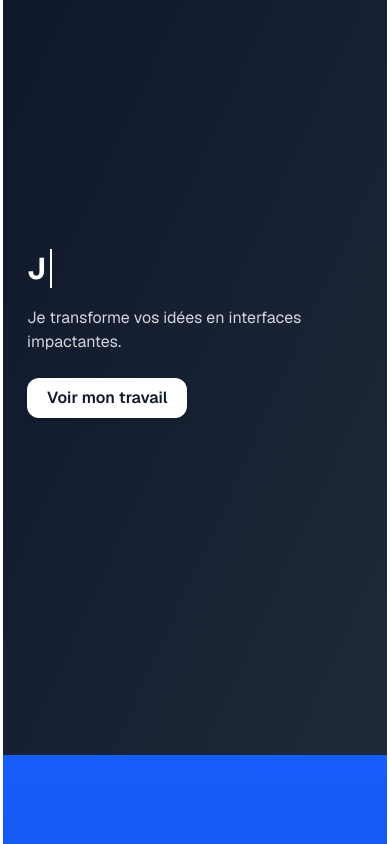
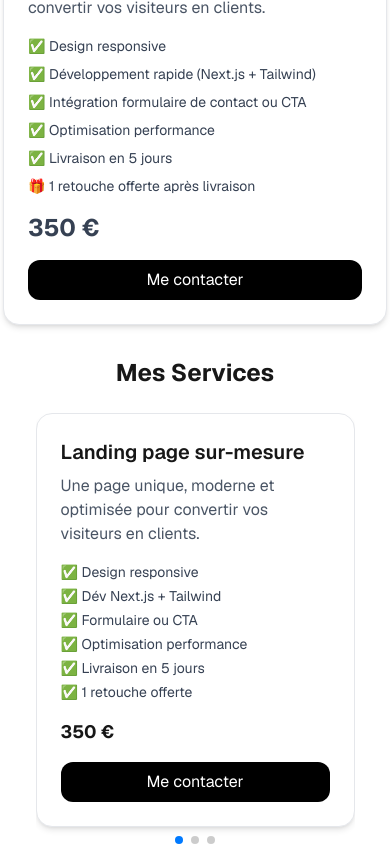
Before and after one commit to Halloween47/vitrine-2025, a Next.js app: page / in a window 390 px wide. Shown: the part 1000-1844 px from the top of the page. Built offline with nearby package versions, Linux system fonts and the light colour scheme; no server answers.

Commit message:
MOBILE Home (services) : test visuel

```diff
--- a/package.json
+++ b/package.json
@@ -25,6 +25,7 @@
     "react-dom": "^18.3.1",
     "react-slick": "^0.30.3",
     "slick-carousel": "^1.8.1",
+    "swiper": "^11.2.6",
     "tailwindcss": "^4.0.12",
     "three": "^0.174.0"
   },
--- a/src/app/page.tsx
+++ b/src/app/page.tsx
@@ -1,7 +1,9 @@
 // import Image from "next/image";
 import Hero from "@/components/Hero";
-import Hero1 from "@/components/tests/Hero1";
-import Hero3 from "@/components/tests/Hero3";
+// import Hero1 from "@/components/tests/Hero1";
+// import Hero3 from "@/components/tests/Hero3";
+// import ServicesButtonGroup from "@/components/Services/ServicesButtonGroup";
+// import ServicesCards from "@/components/Services/ServicesCard";
 import Contact from "@/components/Contact/Contact";
 import styles from "./page.module.css";
 import Ressources from "@/components/Ressources/Ressources";
@@ -10,6 +12,9 @@ import Tarifs from "@/components/Tarifs/Tarifs";
 import BetaBanner from "@/components/Beta/BetaBanner";
 import HeroDemo from "@/components/Demo/HeroDemo";
 import Dispo from "@/components/Beta/Dispo";
+import Services from "@/components/Services/Services";
+import TestServicesCard from "@/components/Services/TestServiceCard";
+import ServicesCarousel from "@/components/Services/ServicesCarousel";
 
 
 export default function Home() {
@@ -19,8 +24,13 @@ export default function Home() {
         <BetaBanner />
         <Dispo />
         <HeroDemo />
-        <Hero1 />
-        <Hero3 />
+        {/* <Hero1 /> */}
+        {/* <Hero3 /> */}
+        <TestServicesCard />
+        <ServicesCarousel />
+        {/* <ServicesButtonGroup /> */}
+        {/* <ServicesCards /> */}
+        <Services />
         <Hero />
         <div className="home-content flex flex-wrap justify-between mt-5 gap-5">
           <Projets />
--- a/src/components/Beta/BetaBanner.tsx
+++ b/src/components/Beta/BetaBanner.tsx
@@ -13,6 +13,8 @@ const BetaBanner = () => {
       marginBottom: '20px'
     }}>
       ⚠️ Version BETA : le site est en cours de construction.
+      {/* ⚠️ Version <em>BETA</em> : le site est en cours de construction. */}
+      {/* ⚠️ Version BETA<br/>le site est en cours de construction. */}
     </div>
   );
 };
--- /dev/null
+++ b/src/components/Services/ServicesButtonGroup.tsx
@@ -0,0 +1,14 @@
+import * as React from 'react';
+import Button from '@mui/material/Button';
+import ButtonGroup from '@mui/material/ButtonGroup';
+
+export default function BasicButtonGroup() {
+  return (
+    <div>
+      <ButtonGroup variant="contained" aria-label="Small button group" size="small">
+        <Button>Site vitrine</Button>
+        <Button>Prototype</Button>
+      </ButtonGroup>
+  </div>
+  );
+}
--- /dev/null
+++ b/src/components/Services/ServicesCard.tsx
@@ -0,0 +1,44 @@
+import * as React from 'react';
+import Card from '@mui/material/Card';
+import Box from '@mui/material/Box';
+import Chip from '@mui/material/Chip';
+import Stack from '@mui/material/Stack';
+import Divider from '@mui/material/Divider';
+import Typography from '@mui/material/Typography';
+
+export default function IntroDivider() {
+  return (
+    <Card variant="outlined" sx={{ maxWidth: 360 }}>
+      <Box sx={{ p: 2 }}>
+        <Stack
+          direction="row"
+          sx={{ justifyContent: 'space-between', alignItems: 'center' }}
+        >
+          <Typography gutterBottom variant="h5" component="div">
+            Landing Page
+          </Typography>
+          {/* <Typography gutterBottom variant="h4" component="div">
+            3900€
+          </Typography> */}
+        </Stack>
+        <Typography gutterBottom variant="h4" component="div">
+            3900€
+          </Typography>
+        <Typography variant="body2" sx={{ color: 'text.secondary' }}>
+          Texte explicite
+        </Typography>
+      </Box>
+      <Divider />
+      <Box sx={{ p: 2 }}>
+        <Typography gutterBottom variant="body2">
+          Selection test
+        </Typography>
+        <Stack direction="row" spacing={1}>
+          <Chip color="primary" label="UI" size="small" />
+          <Chip label="UX" size="small" />
+          <Chip label="Prototype" size="small" />
+        </Stack>
+      </Box>
+    </Card>
+  );
+}
--- /dev/null
+++ b/src/components/Services/ServicesCarousel.tsx
@@ -0,0 +1,87 @@
+// components/ServicesCarousel.tsx
+'use client';
+
+import { Swiper, SwiperSlide } from 'swiper/react';
+import 'swiper/css';
+import 'swiper/css/pagination';
+
+import { Pagination } from 'swiper/modules';
+
+const services = [
+  {
+    title: "Landing page sur-mesure",
+    price: "350 €",
+    description: "Une page unique, moderne et optimisée pour convertir vos visiteurs en clients.",
+    features: [
+      "Design responsive",
+      "Dév Next.js + Tailwind",
+      "Formulaire ou CTA",
+      "Optimisation performance",
+      "Livraison en 5 jours",
+      "1 retouche offerte",
+    ],
+  },
+  {
+    title: "Refonte complète",
+    price: "950 €",
+    description: "Redonnez vie à votre site avec un design moderne et une UX optimisée.",
+    features: [
+      "Analyse UX/UI",
+      "Design Figma personnalisé",
+      "Intégration responsive",
+      "SEO technique de base",
+      "Support post-livraison",
+    ],
+  },
+  {
+    title: "Maintenance mensuelle",
+    price: "90 €/mois",
+    description: "Gardez votre site à jour, sécurisé et performant sans y penser.",
+    features: [
+      "Mises à jour régulières",
+      "Sauvegardes automatiques",
+      "Support rapide",
+      "Optimisation continue",
+    ],
+  },
+];
+
+export default function ServicesCarousel() {
+  return (
+    <div className="px-4 py-8 w-[90vw]">
+      <h2 className="text-2xl font-bold text-center mb-6">Mes Services</h2>
+      <Swiper
+        modules={[Pagination]}
+        pagination={{ clickable: true }}
+        spaceBetween={16}
+        slidesPerView={1}
+        speed={600}
+        resistanceRatio={0.85}
+        threshold={10}
+        touchRatio={0.5}
+        grabCursor={true}
+        className="pb-8"
+        >
+
+
+        {services.map((service, index) => (
+          <SwiperSlide key={index}  className="!w-full">
+            <div className="bg-white rounded-2xl p-6 shadow-md border border-gray-200">
+              <h3 className="text-xl font-semibold mb-2">{service.title}</h3>
+              <p className="text-gray-600 mb-4">{service.description}</p>
+              <ul className="mb-4 text-sm text-gray-700 space-y-1">
+                {service.features.map((feature, i) => (
+                  <li key={i}>✅ {feature}</li>
+                ))}
+              </ul>
+              <div className="text-lg font-bold mb-4">{service.price}</div>
+              <button className="w-full bg-black text-white py-2 rounded-xl hover:bg-gray-900 transition">
+                Me contacter
+              </button>
+            </div>
+          </SwiperSlide>
+        ))}
+      </Swiper>
+    </div>
+  );
+}
--- /dev/null
+++ b/src/components/Services/TestServiceCard.tsx
@@ -0,0 +1,23 @@
+// components/ServiceCard.tsx
+export default function ServiceCard() {
+    return (
+      <div className="max-w-md mx-auto p-6 bg-white rounded-2xl shadow-md border border-gray-200">
+        <h2 className="text-xl font-bold mb-2 text-gray-800">Landing page sur-mesure</h2>
+        <p className="text-gray-600 mb-4">
+          Une page unique, moderne et optimisée pour convertir vos visiteurs en clients.
+        </p>
+        <ul className="mb-4 space-y-2 text-sm text-gray-700">
+          <li>✅ Design responsive</li>
+          <li>✅ Développement rapide (Next.js + Tailwind)</li>
+          <li>✅ Intégration formulaire de contact ou CTA</li>
+          <li>✅ Optimisation performance</li>
+          <li>✅ Livraison en 5 jours</li>
+          <li>🎁 1 retouche offerte après livraison</li>
+        </ul>
+        <div className="text-2xl font-bold mb-4 text-gray-700">350 €</div>
+        <button className="w-full bg-black text-white py-2 rounded-xl hover:bg-gray-900 transition">
+          Me contacter
+        </button>
+      </div>
+    );
+  }
```
Also changed, not shown: 1 other file (tests, documents, lock files or other folders).
